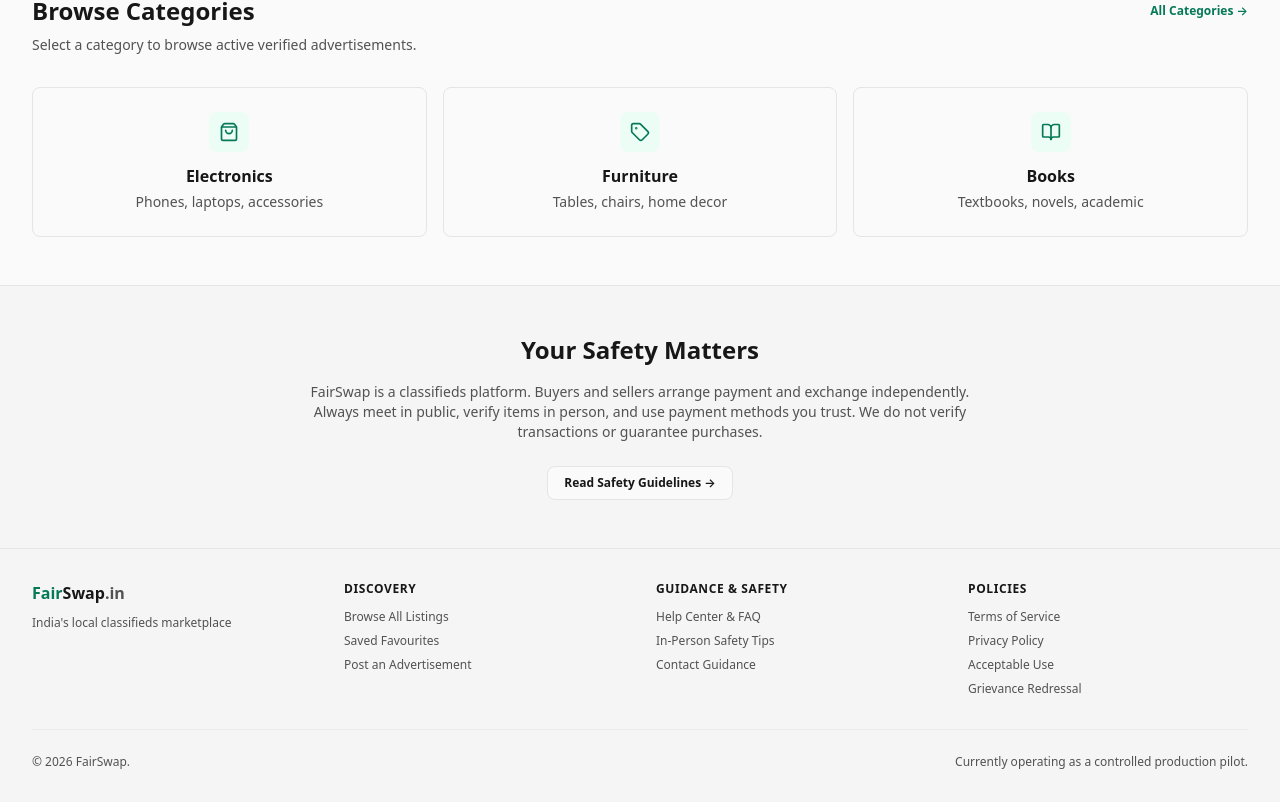
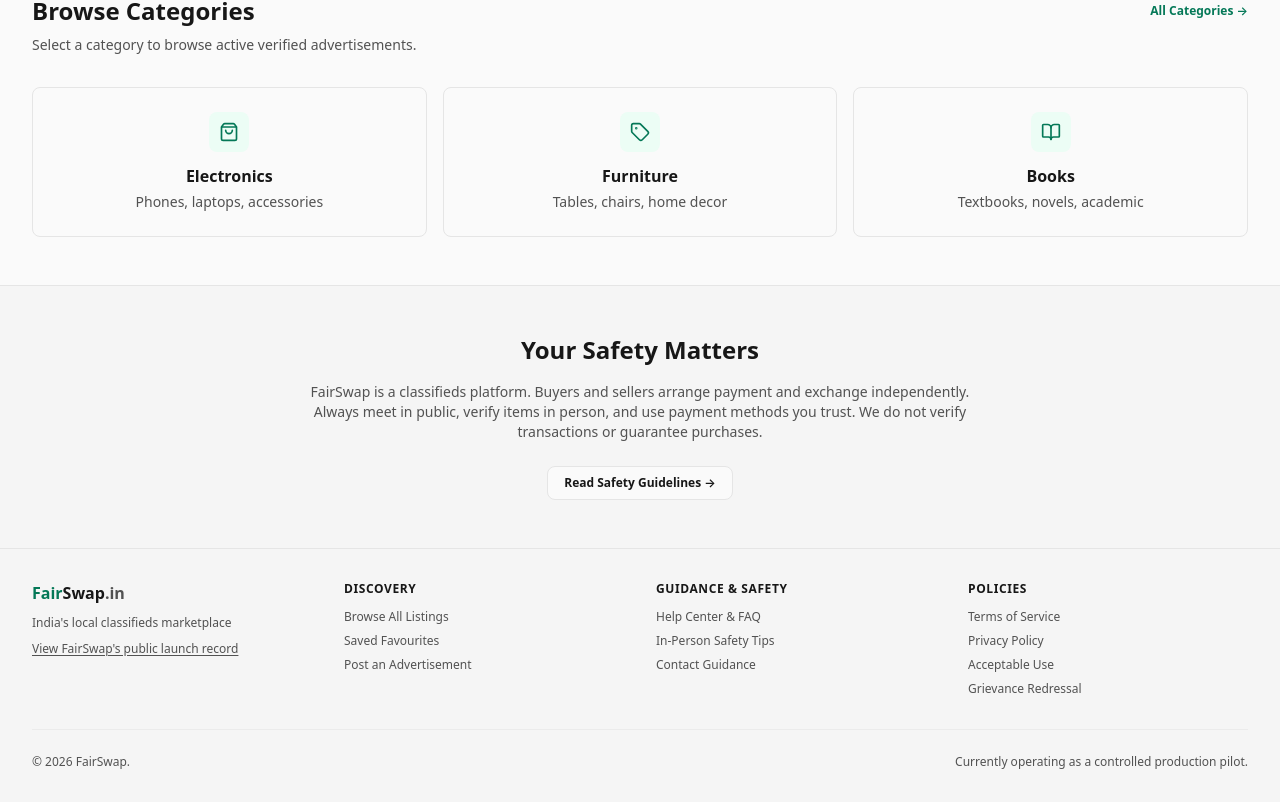
Before and after one commit to vivek2310sharma/FairSwap-Web, a Next.js app: page / in a window 1280 px wide. Shown: the part 730-1532 px from the top of the page. Built offline with nearby package versions, Linux system fonts and the light colour scheme; no server answers.

Commit message:
feat(footer): add WebsiteLaunches public launch record

```diff
--- a/src/components/footer.tsx
+++ b/src/components/footer.tsx
@@ -16,6 +16,14 @@ export function Footer() {
             <p className="mt-2 text-xs text-muted leading-relaxed">
               India&apos;s local classifieds marketplace
             </p>
+            <a
+              href="https://websitelaunches.com/site/fairswap.in"
+              target="_blank"
+              rel="noopener noreferrer external"
+              className="mt-2 inline-block text-xs text-muted underline underline-offset-2 hover:text-foreground"
+            >
+              View FairSwap&apos;s public launch record
+            </a>
           </div>
 
           {/* Discovery Links */}
```
Also changed, not shown: 1 other file (tests, documents, lock files or other folders).
